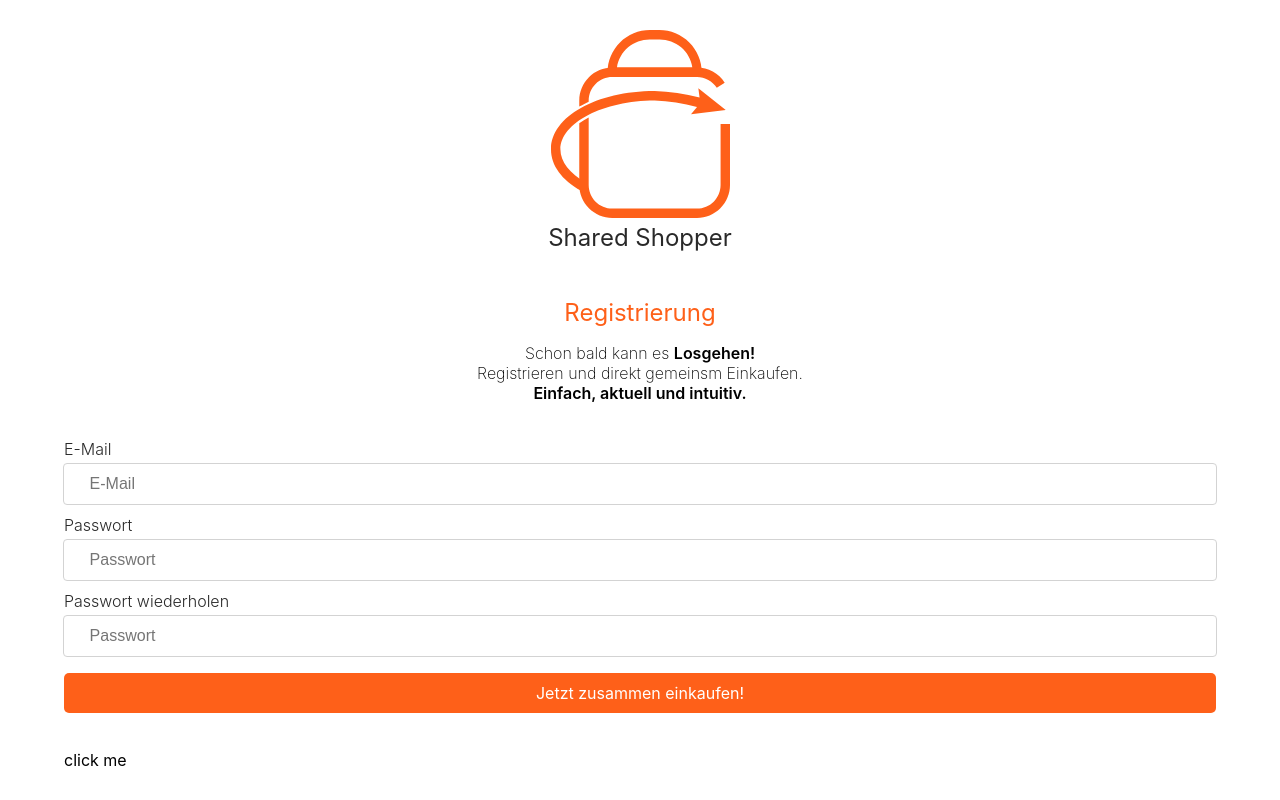
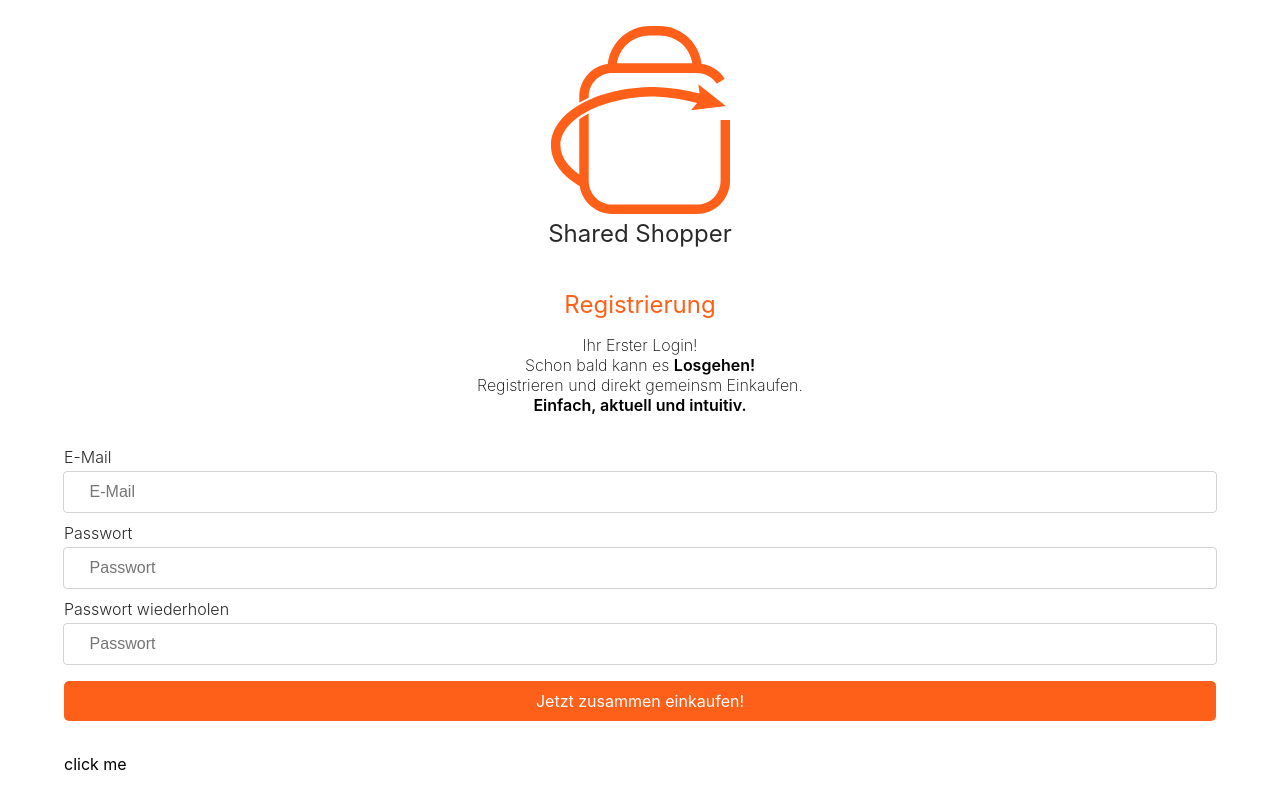
Before and after one commit to fonzerelly/shared-shopper, a React (Create React App) app: page /register in a window 1280 px wide. Built offline with nearby package versions, Linux system fonts and the light colour scheme; the HTML template or start-up script is replaced by a standard one.

Commit message:
#34 added phrase first login

```diff
--- a/src/Login/Register/register.tsx
+++ b/src/Login/Register/register.tsx
@@ -55,6 +55,7 @@ export function Register() {
       <Logosvg />
       <div className="registertext">
         <h1>Registrierung</h1>
+        <p>Ihr Erster Login!</p>
         <p>Schon bald kann es <strong >Losgehen!</strong></p>
         <p>Registrieren und direkt gemeinsm Einkaufen.</p>
         <strong>Einfach, aktuell und intuitiv. </strong>
```
